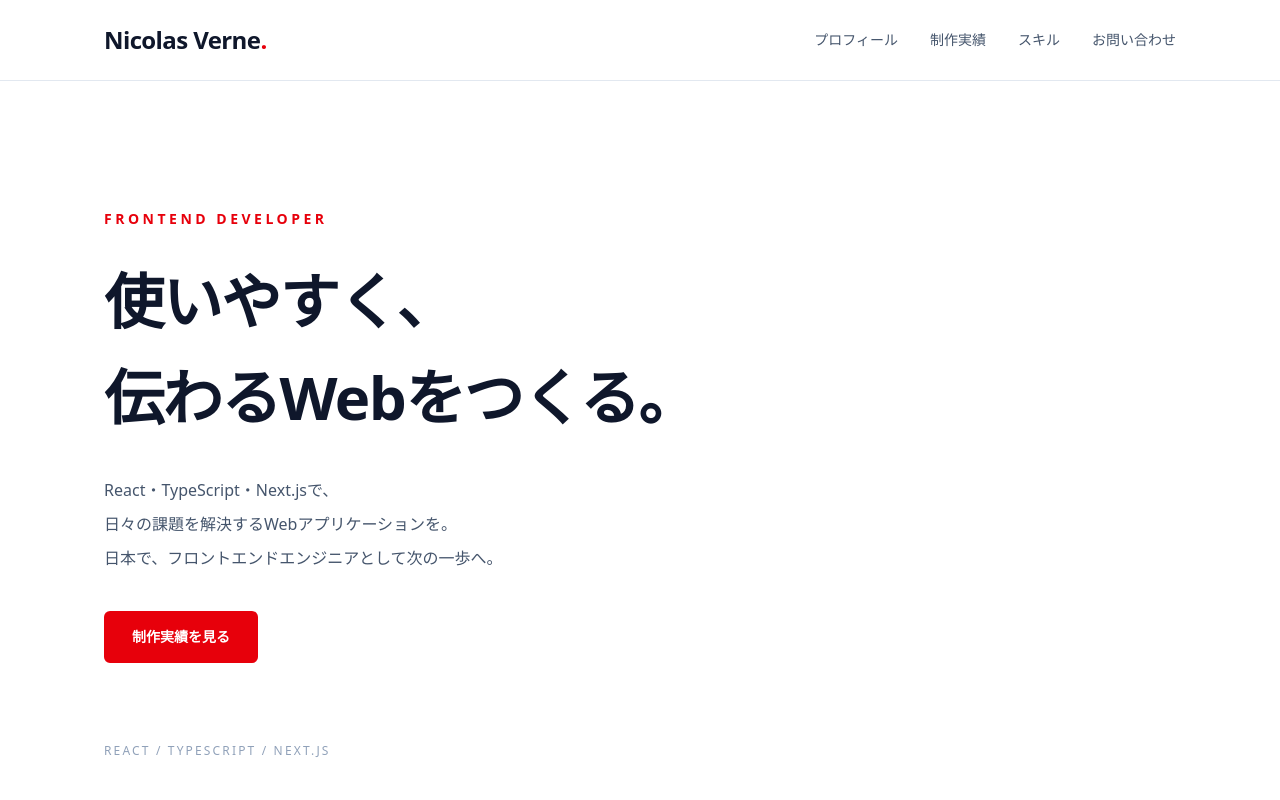
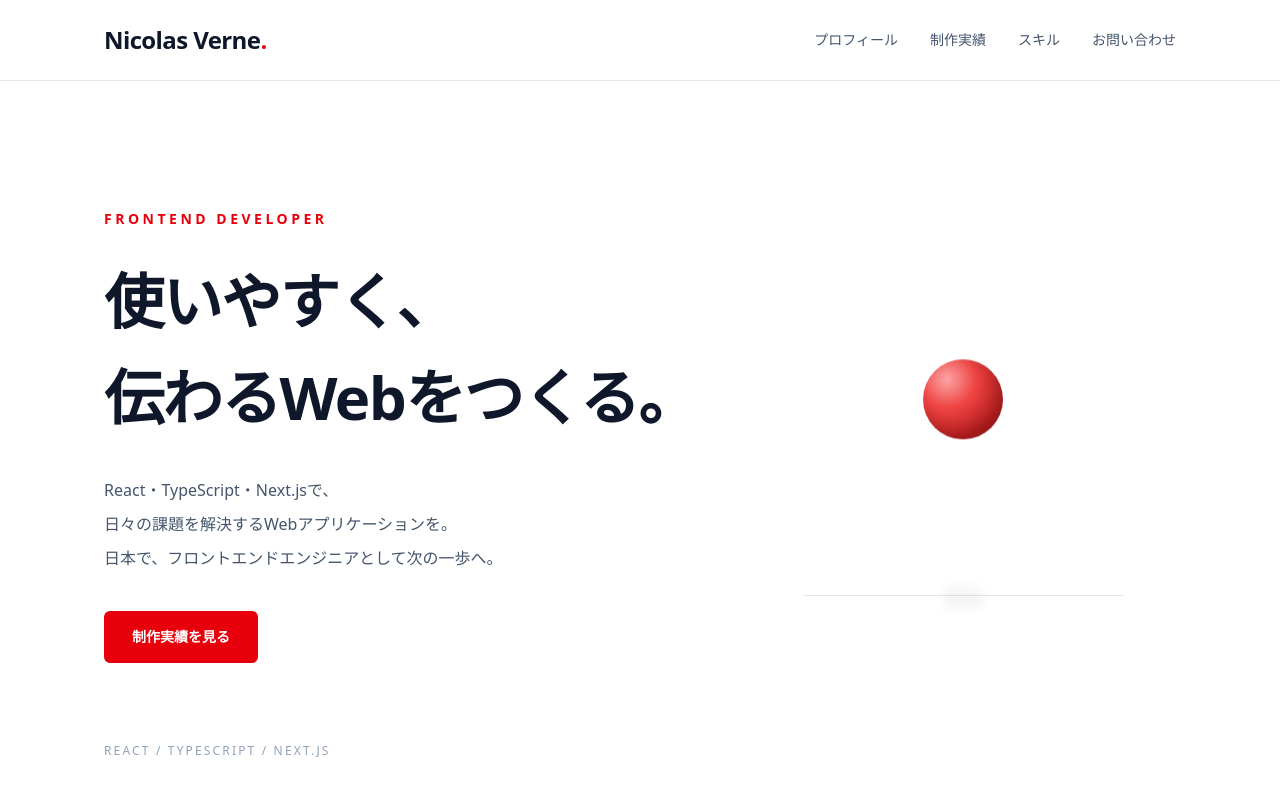
Before and after one commit to dicey44/portfolio, a Next.js app: page / in a window 1280 px wide. Shown: the top 800 px of the page. Built offline with nearby package versions, Linux system fonts and the light colour scheme.

Commit message:
feat: add animation to hero

```diff
--- a/app/globals.css
+++ b/app/globals.css
@@ -1 +1,42 @@
 @import "tailwindcss";
+
+@keyframes ball-bounce {
+  0%, 100% {
+    transform: translateY(0);
+    animation-timing-function: ease-out;
+  }
+
+  50% {
+    transform: translateY(-160px);
+    animation-timing-function: ease-in;
+  }
+}
+
+@keyframes ball-shadow {
+  0%, 100% {
+    transform: scaleX(1);
+    opacity: 0.2;
+  }
+
+  50% {
+    transform: scaleX(0.5);
+    opacity: 0.08;
+  }
+}
+
+.hero-ball {
+  animation: ball-bounce 1.8s infinite;
+}
+
+.hero-ball-shadow {
+  animation: ball-shadow 1.8s infinite;
+}
+
+/*
+@media (prefers-reduced-motion: reduce) {
+  .hero-ball,
+  .hero-ball-shadow {
+    animation: none;
+  }
+}
+*/
--- a/app/page.tsx
+++ b/app/page.tsx
@@ -1,39 +1,9 @@
-
+import Hero from "@/components/Hero";
 
 export default function Home() {
   return (
     <div>
-      <section id="hero" className="bg-white">
-        <div className="mx-auto max-w-6xl px-6 py-20 md:px-10 md:py-32">
-          <div className="max-w-3xl">
-            <p className="mb-6 text-xs font-semibold tracking-[0.25em] text-red-600 md:text-sm">
-              FRONTEND DEVELOPER
-            </p>
-
-            <h1 className="text-3xl font-bold leading-[1.6] tracking-tight text-slate-900 sm:text-5xl lg:text-6xl">
-              <span className="block">使いやすく、</span>
-              <span className="block">伝わるWebをつくる。</span>
-            </h1>
-
-            <div className="mt-8 space-y-2 text-sm leading-relaxed text-slate-600 md:text-base">
-              <p>React・TypeScript・Next.jsで、</p>
-              <p>日々の課題を解決するWebアプリケーションを。</p>
-              <p>日本で、フロントエンドエンジニアとして次の一歩へ。</p>
-            </div>
-          </div>
-
-          <a
-            href="#works"
-            className="mt-10 inline-flex items-center gap-6 rounded-md bg-red-600 px-7 py-4 text-sm font-semibold text-white transition-colors hover:bg-red-700 focus-visible:outline-2 focus-visible:outline-offset-4 focus-visible:outline-red-600"
-          >
-            制作実績を見る
-          </a>
-
-          <p className="mt-14 text-xs font-medium tracking-[0.18em] text-slate-400 md:mt-20">
-            REACT / TYPESCRIPT / NEXT.JS
-          </p>
-        </div>
-      </section>
+      <Hero />
       <section
         id="profile"
         className="scroll-mt-24 border-t border-b border-slate-200 bg-slate-50"
--- /dev/null
+++ b/components/Hero.tsx
@@ -0,0 +1,50 @@
+import "@/app/globals.css"
+
+export default function Hero() {
+    return (
+        <section id="hero" className="overflow-hidden bg-white">
+            <div className="mx-auto grid max-w-6xl items-center gap-12 px-6 py-20 md:px-10 md:py-32 lg:grid-cols-[1.4fr_1fr]">
+                <div>
+                    <div className="max-w-3xl">
+                        <p className="mb-6 text-xs font-semibold tracking-[0.25em] text-red-600 md:text-sm">
+                        FRONTEND DEVELOPER
+                        </p>
+
+                        <h1 className="text-3xl font-bold leading-[1.6] tracking-tight text-slate-900 sm:text-5xl lg:text-6xl">
+                        <span className="block">使いやすく、</span>
+                        <span className="block">伝わるWebをつくる。</span>
+                        </h1>
+
+                        <div className="mt-8 space-y-2 text-sm leading-relaxed text-slate-600 md:text-base">
+                        <p>React・TypeScript・Next.jsで、</p>
+                        <p>日々の課題を解決するWebアプリケーションを。</p>
+                        <p>日本で、フロントエンドエンジニアとして次の一歩へ。</p>
+                        </div>
+                    </div>
+
+                    <a
+                        href="#works"
+                        className="mt-10 inline-flex items-center gap-6 rounded-md bg-red-600 px-7 py-4 text-sm font-semibold text-white transition-colors hover:bg-red-700 focus-visible:outline-2 focus-visible:outline-offset-4 focus-visible:outline-red-600"
+                    >
+                        制作実績を見る
+                    </a>
+
+                    <p className="mt-14 text-xs font-medium tracking-[0.18em] text-slate-400 md:mt-20">
+                        REACT / TYPESCRIPT / NEXT.JS
+                    </p>
+                </div>
+
+                <div
+                aria-hidden="true"
+                className="relative mx-auto h-72 w-full max-w-sm"
+                >
+                <div className="absolute inset-x-8 bottom-8 h-px bg-slate-200" />
+
+                <div className="hero-ball-shadow absolute bottom-6 left-1/2 -ml-10 h-3 w-20 rounded-full bg-slate-900 blur-sm" />
+
+                <div className="hero-ball absolute bottom-8 left-1/2 -ml-10 h-20 w-20 rounded-full bg-[radial-gradient(circle_at_30%_25%,#fca5a5_0%,#ef4444_35%,#b91c1c_75%,#7f1d1d_100%)] shadow-[inset_-8px_-8px_16px_rgba(0,0,0,0.15)]" />
+                </div>
+            </div>
+        </section>
+    )
+}
```
